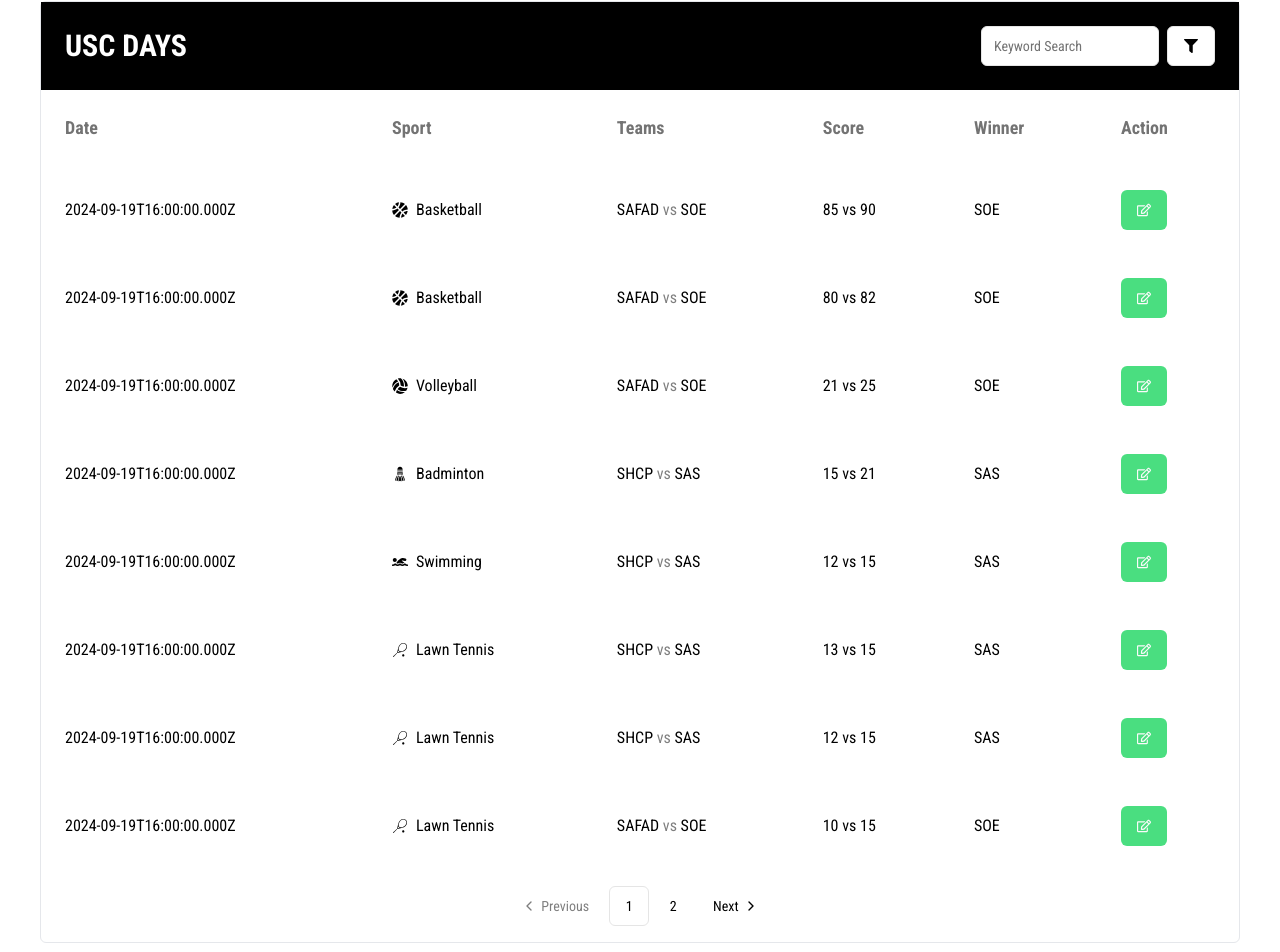
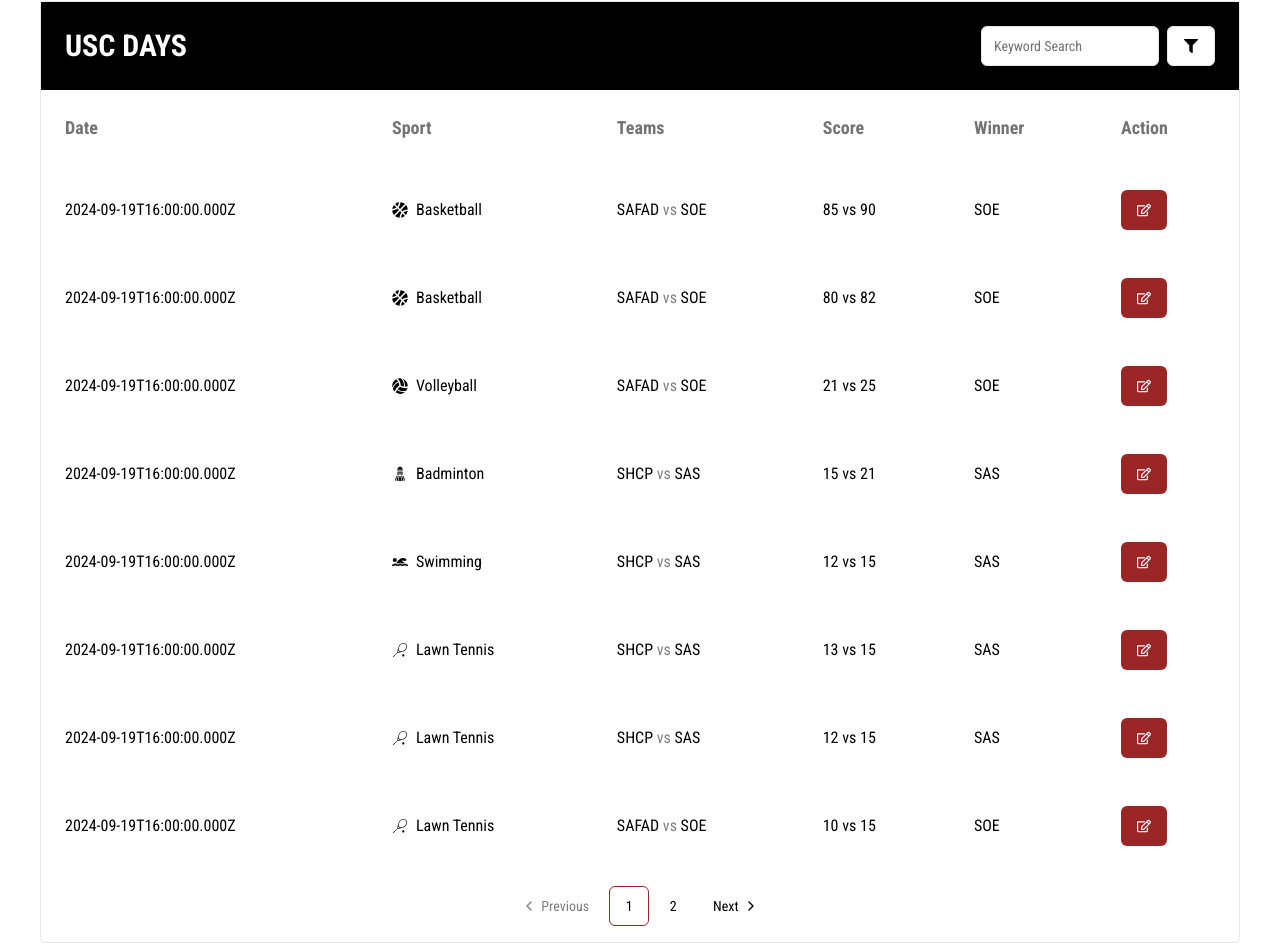
Before and after one commit to todayscarolinian/usc-days, a Next.js app: page / in a window 1280 px wide. Shown: the part 111-1063 px from the top of the page. Built offline with nearby package versions, Linux system fonts and the light colour scheme.

Commit message:
feat[TC-01_03]: changed button colors and modified the dialog height for filter options

```diff
--- a/src/components/Scores/advanced-search.tsx
+++ b/src/components/Scores/advanced-search.tsx
@@ -75,7 +75,7 @@ export function AdvancedSearch() {
           <FaFilter />
         </Button>
       </DialogTrigger>
-      <DialogContent>
+      <DialogContent className="h-full flex flex-col justify-center">
         <DialogHeader>
           <DialogTitle>Advanced Search</DialogTitle>
         </DialogHeader>
--- a/src/components/Scores/score-table.tsx
+++ b/src/components/Scores/score-table.tsx
@@ -136,7 +136,7 @@ export function DataTable<TData, TValue>({
                 <TableHead className="p-6">
                   <span className="font-bold sm:text-lg">Action</span>
                 </TableHead>
-              ): (
+              ) : (
                 ""
               )}
             </TableRow>
@@ -154,11 +154,11 @@ export function DataTable<TData, TValue>({
                 {/* Staff authenticated show edit button - Once clicked, dialog for Score submission will appear*/}
                 {userMockData.role === "staff" ? (
                   <TableCell className="p-6">
-                    <Button className="bg-green-400 hover:bg-green-600">
+                    <Button className="bg-[#9B2626] hover:bg-[#771D1D]">
                       <FaRegEdit />
                     </Button>
                   </TableCell>
-                ):(
+                ) : (
                   ""
                 )}
               </TableRow>
@@ -198,6 +198,11 @@ export function DataTable<TData, TValue>({
                 <PaginationLink
                   isActive={index === table.getState().pagination.pageIndex}
                   onClick={() => table.setPageIndex(index)}
+                  className={`px-4 py-2 rounded-md ${
+                    index === table.getState().pagination.pageIndex
+                      ? "border-[#9B2626]"
+                      : "border-none"
+                  }`}
                 >
                   {index + 1}
                 </PaginationLink>
```
